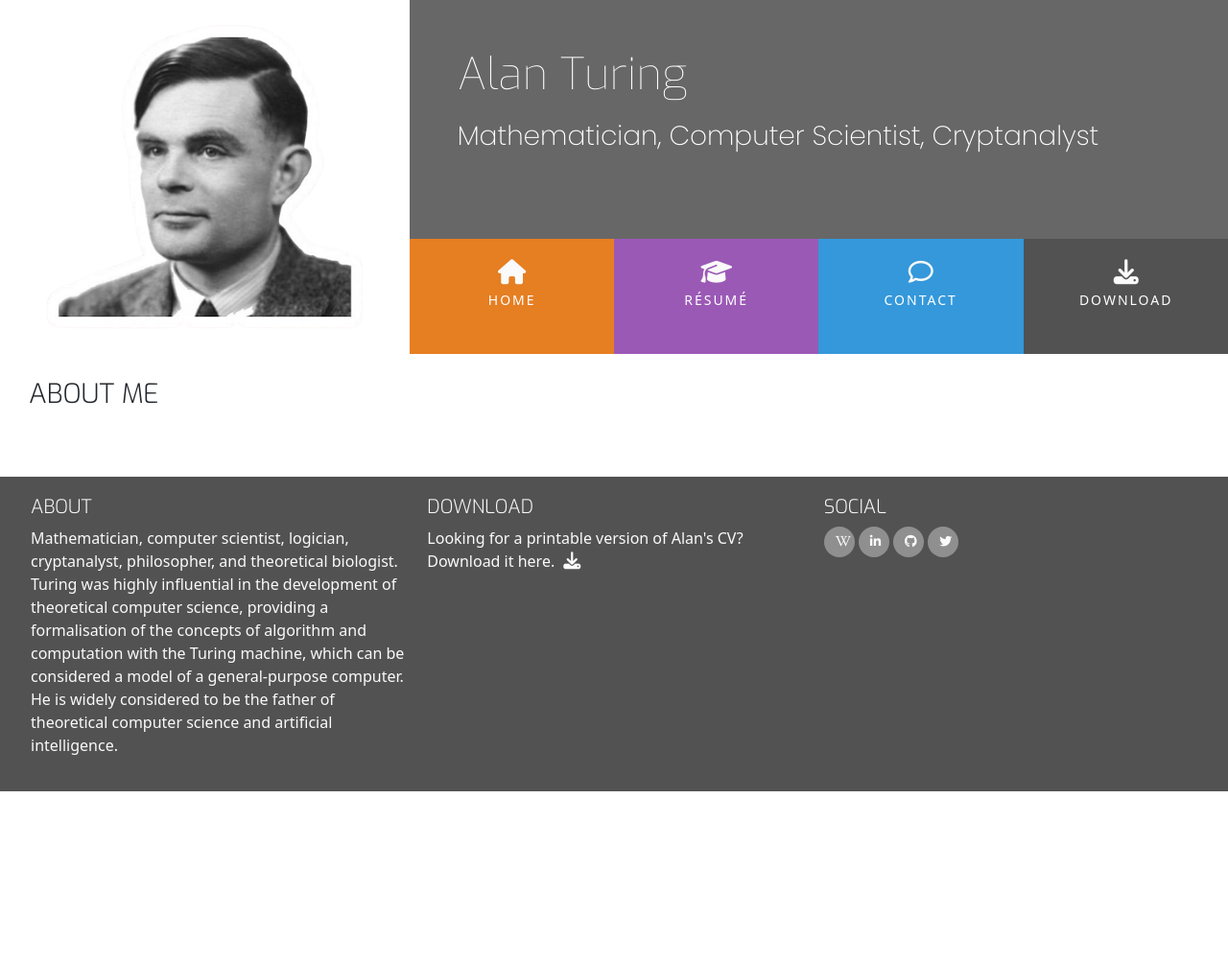
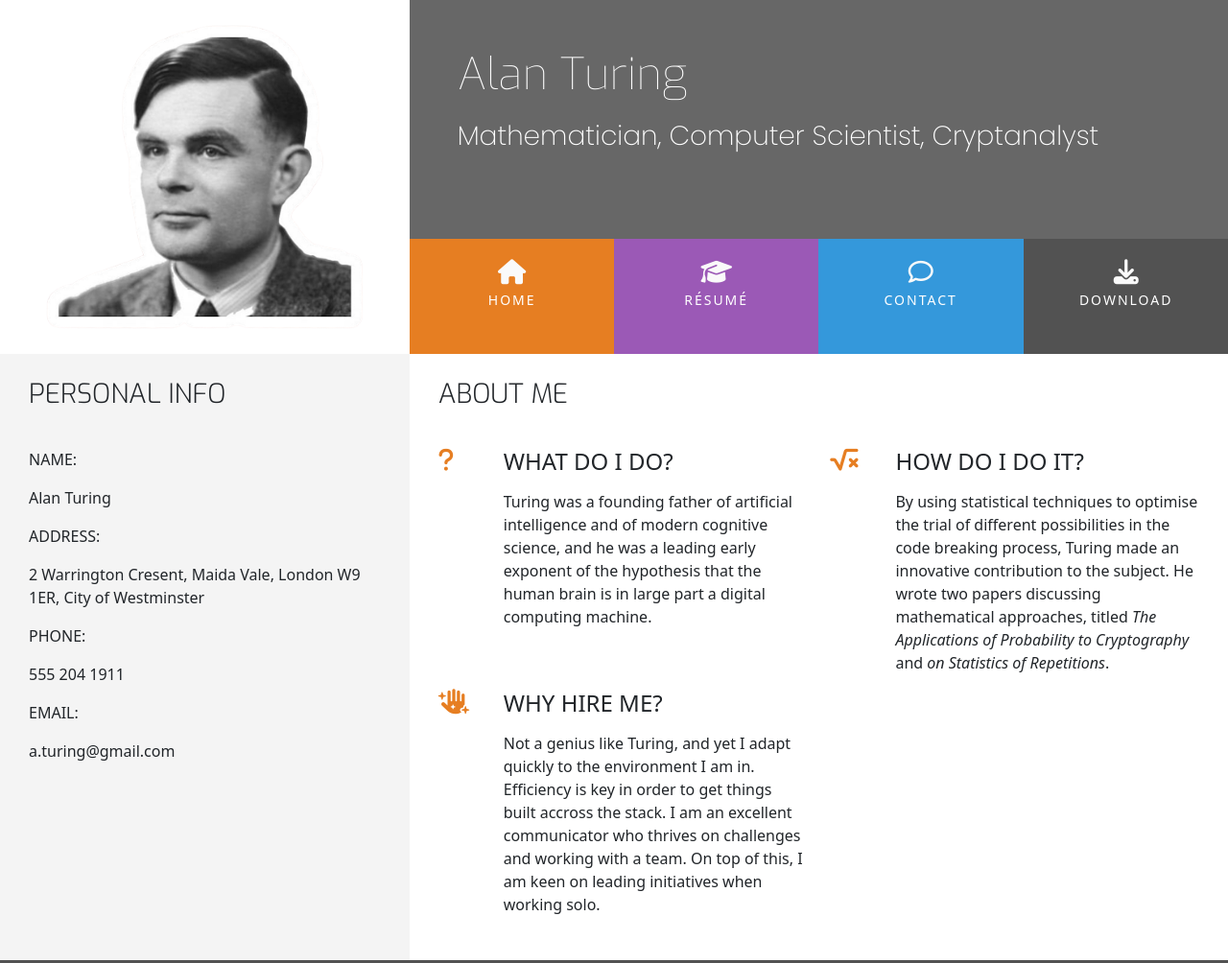
Before and after one commit to nfepb/my-resume, a plain HTML site: page index.html in a window 1280 px wide. Shown: the top 1004 px of the page at 96% size. Before the commit the page ends 825 px from the top, so only its background shows below. Drawn offline with nearby package versions, Linux system fonts and the light colour scheme.

Commit message:
Adds personal info section in about me

```diff
--- a/assets/css/style.css
+++ b/assets/css/style.css
@@ -8,6 +8,10 @@
 
 .bg-color-three-reasons {
     background-color: white;
+}
+
+.bg-color-personal-info {
+    background-color: #f4f4f4;
 }
 
 .ui-menu-color-home {
@@ -209,3 +213,14 @@ footer {
 #footer-details {
     padding: 20px;
 }
+
+/* -------------------- Three Reasons */
+
+.three-reasons-icon {
+    font-size: 26px;
+    color: #e67e22;
+}
+
+.three-reasons-heading {
+    margin-bottom: 15px;
+}
--- a/index.html
+++ b/index.html
@@ -88,11 +88,108 @@
 
     <!-- About me -->
     <section class="container-fluid">
-      <div class="row row-table">
+      <div class="row">
+        <div class="col-md-4 bg-color-personal-info section-column">
+          <div class="row">
+            <div class="col-12">
+              <h3 class="section-heading uppercase">Personal Info</h3>
+            </div>
+          </div>
+          <div class="personal-info-item">
+            <div class="key"><p class="uppercase">Name:</p></div>
+            <div class="value"><p>Alan Turing</p></div>
+          </div>
+          <div class="personal-info-item">
+            <div class="key"><p class="uppercase">Address:</p></div>
+            <div class="value">
+              <p>
+                2 Warrington Cresent, Maida Vale, London W9 1ER, City of
+                Westminster
+              </p>
+            </div>
+          </div>
+          <div class="personal-info-item">
+            <div class="key"><p class="uppercase">Phone:</p></div>
+            <div class="value">
+              <p>555 204 1911</p>
+            </div>
+          </div>
+          <div class="personal-info-item">
+            <div class="key"><p class="uppercase">Email:</p></div>
+            <div class="value">
+              <p>a.turing@gmail.com</p>
+            </div>
+          </div>
+        </div>
         <div class="col-md-8 bg-color-three-reasons section-column">
           <div class="row">
             <div class="col">
               <h3 class="section-heading uppercase">About me</h3>
+            </div>
+          </div>
+          <div class="row">
+            <div class="col-10 offset-1 offset-sm-0 col-sm-4 col-md-6">
+              <div class="row">
+                <div class="col-2">
+                  <i
+                    class="three-reasons-icon fas fa-question"
+                    aria-hidden="true"
+                  ></i>
+                </div>
+                <div class="col-10">
+                  <h4 class="three-reasons-heading uppercase">What do I do?</h4>
+                  <p>
+                    Turing was a founding father of artificial intelligence and
+                    of modern cognitive science, and he was a leading early
+                    exponent of the hypothesis that the human brain is in large
+                    part a digital computing machine.
+                  </p>
+                </div>
+              </div>
+            </div>
+            <div class="col-10 offset-1 offset-sm-0 col-sm-4 col-md-6">
+              <div class="row">
+                <div class="col-2">
+                  <i
+                    class="three-reasons-icon fas fa-square-root-alt"
+                    aria-hidden="true"
+                  ></i>
+                </div>
+                <div class="col-10">
+                  <h4 class="three-reasons-heading uppercase">
+                    How do I do it?
+                  </h4>
+                  <p>
+                    By using statistical techniques to optimise the trial of
+                    different possibilities in the code breaking process, Turing
+                    made an innovative contribution to the subject. He wrote two
+                    papers discussing mathematical approaches, titled
+                    <i>The Applications of Probability to Cryptography</i> and
+                    <i>on Statistics of Repetitions</i>.
+                  </p>
+                </div>
+              </div>
+            </div>
+            <div class="col-10 offset-1 offset-sm-0 col-sm-4 col-md-6">
+              <div class="row">
+                <div class="col-2">
+                  <i
+                    class="three-reasons-icon fas fa-hand-sparkles"
+                    aria-hidden="true"
+                  ></i>
+                </div>
+                <div class="col-10">
+                  <h4 class="three-reasons-heading uppercase">Why hire me?</h4>
+                  <p>
+                    Not a genius like Turing, and yet I adapt quickly to the
+                    environment I am in. Efficiency is key in order to get
+                    things built accross the stack. I am an excellent
+                    communicator who thrives on challenges and working with a
+                    team. On top of this, I am keen on leading initiatives when
+                    working solo.
+                  </p>
+                </div>
+              </div>
             </div>
           </div>
         </div>
```
